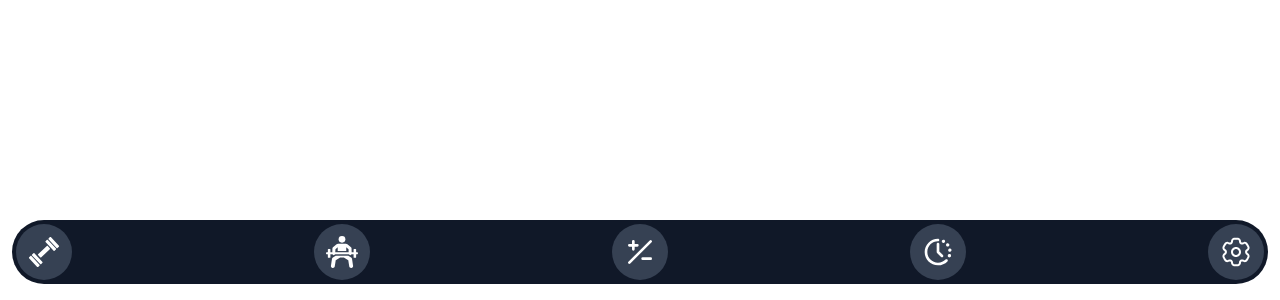
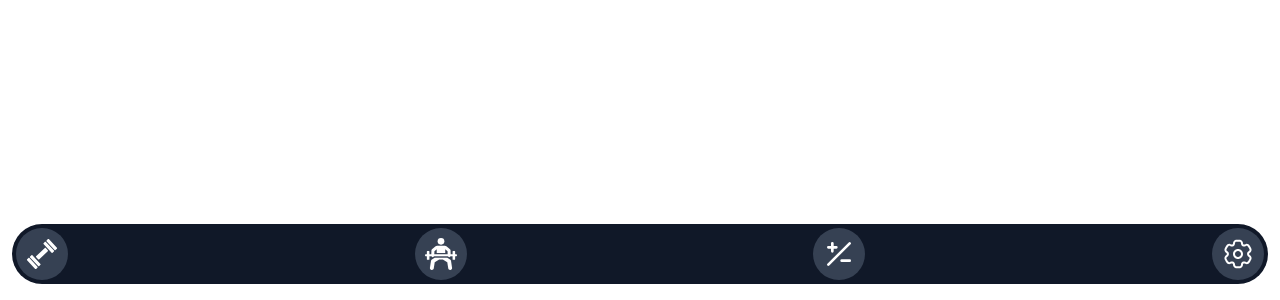
Before and after one commit to valenvirzi/Load-Up, a React (Vite) app: page / in a window 1280 px wide. Shown: the part 500-800 px from the top of the page. Built offline with nearby package versions, Linux system fonts and the light colour scheme.

Commit message:
nav changes

```diff
--- a/src/components/Footer.tsx
+++ b/src/components/Footer.tsx
@@ -22,12 +22,6 @@ const Footer: React.FC = () => {
       title: t("calculator"),
       url: "calculator",
       src: "./calculator.svg",
-      srcActive: "",
-    },
-    {
-      title: t("timer"),
-      url: "timer",
-      src: "./timer.svg",
       srcActive: "",
     },
     {
--- a/src/components/LinkItem.tsx
+++ b/src/components/LinkItem.tsx
@@ -3,15 +3,15 @@ import { Link } from "../types/types";
 
 const LinkItem: React.FC<Link> = (link) => {
   return (
-    <li>
+    <li className="self-center">
       <NavLink
         to={`/${link.url}`}
         className={({ isActive }) => {
           const activeClass = isActive ? "w-full bg-violet-800" : "";
-          return `group flex items-center rounded-full bg-gray-700 p-2 transition-all duration-300 md:p-3 ${activeClass}`;
+          return `group flex items-center rounded-full bg-gray-700 p-2.5 transition-all duration-300 ${activeClass}`;
         }}
       >
-        <img className="w-6 md:w-8" src={link.src} alt={link.title} />
+        <img className="w-8" src={link.src} alt={link.title} />
         <span className="w-0 overflow-hidden text-center text-sm whitespace-nowrap opacity-0 transition-all duration-300 group-[.w-full]:w-[12ch] group-[.w-full]:opacity-100 md:text-base">
           {link.title}
         </span>
```
